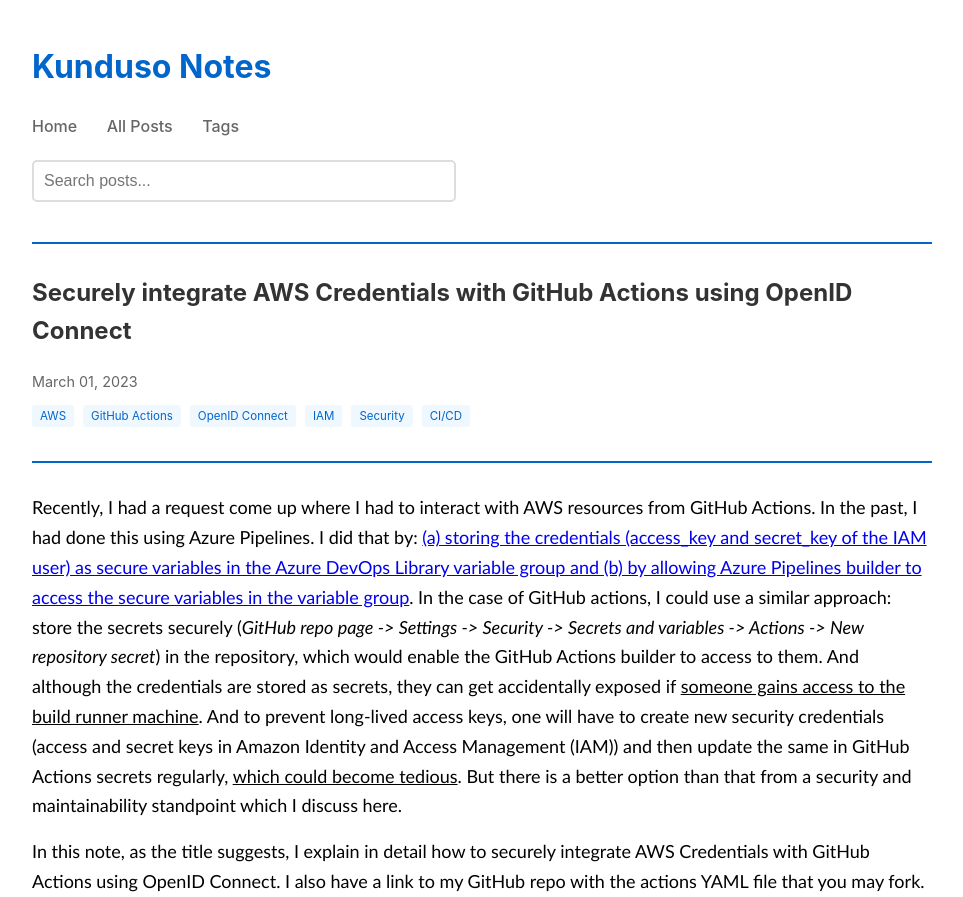
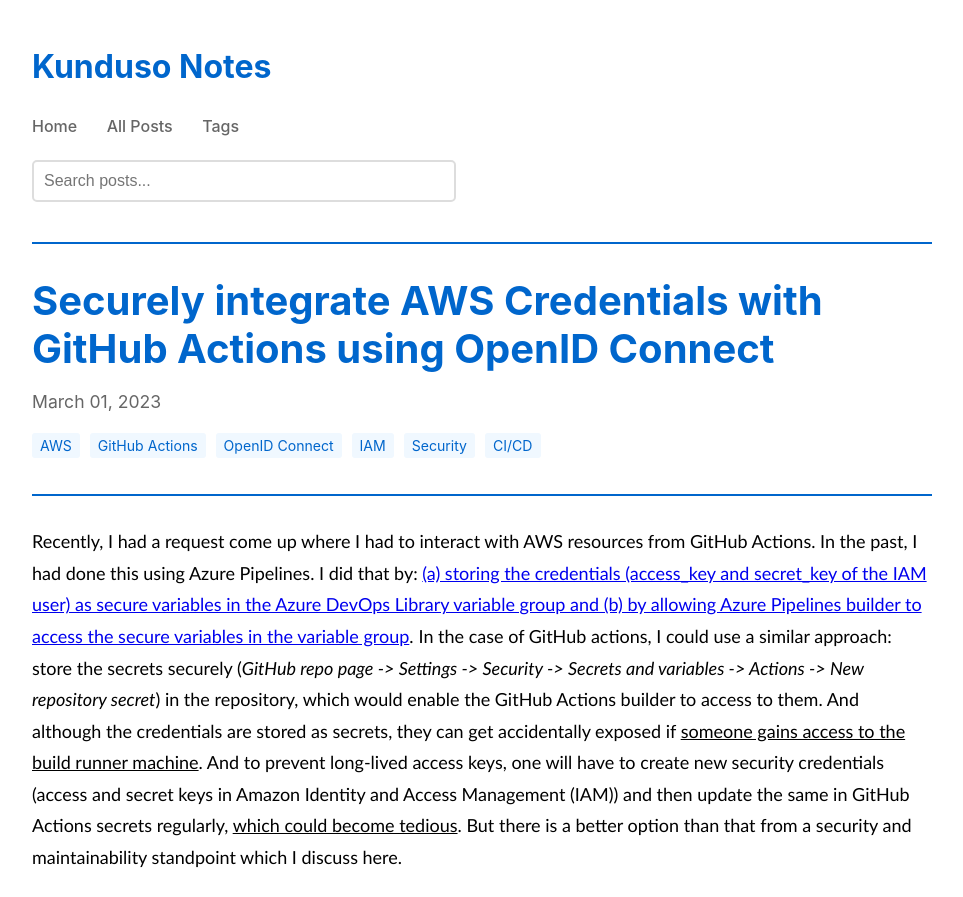
Before and after one commit to kunduso-org/kunduso-org.github.io, a Jekyll site: the page built from _posts/2023-03-01-securely-integrate-aws-credentials-with-github-actions-using-openid-connect.md, in a window 1280 px wide. Shown: the top 897 px of the page, without its empty margins (158-1121 px from the left). Built offline with Jekyll 4.4.1, drawn with Linux system fonts in a browser that asks for light colours.

Commit message:
Make post titles more prominent and visible

```diff
--- a/_layouts/post.html
+++ b/_layouts/post.html
@@ -3,12 +3,12 @@ layout: default
 ---
 
 <article>
-    <header>
-        <h1>{{ page.title }}</h1>
-        <div class="post-meta">
+    <header style="margin-bottom: 30px; padding-bottom: 20px; border-bottom: 2px solid #0066cc;">
+        <h1 style="font-size: 2.5em; color: #0066cc; margin-bottom: 15px; line-height: 1.2;">{{ page.title }}</h1>
+        <div class="post-meta" style="font-size: 1.1em; color: #666;">
             <time datetime="{{ page.date | date_to_xmlschema }}">{{ page.date | date: "%B %d, %Y" }}</time>
             {% if page.tags and page.tags.size > 0 %}
-            <div class="tags" style="margin-top: 10px;">
+            <div class="tags" style="margin-top: 15px;">
                 {% for tag in page.tags %}
                     <a href="/tags/#{{ tag | slugify }}" class="tag">{{ tag }}</a>
                 {% endfor %}
@@ -17,11 +17,11 @@ layout: default
         </div>
     </header>
 
-    <div class="post-content">
+    <div class="post-content" style="font-size: 1.1em; line-height: 1.7;">
         {{ content }}
     </div>
 </article>
 
 <nav style="margin-top: 40px; padding-top: 20px; border-top: 1px solid #eee;">
-    <a href="/posts/">&larr; Back to all posts</a>
+    <a href="/posts/" style="color: #0066cc; text-decoration: none; font-weight: 500;">&larr; Back to all posts</a>
 </nav>
```
